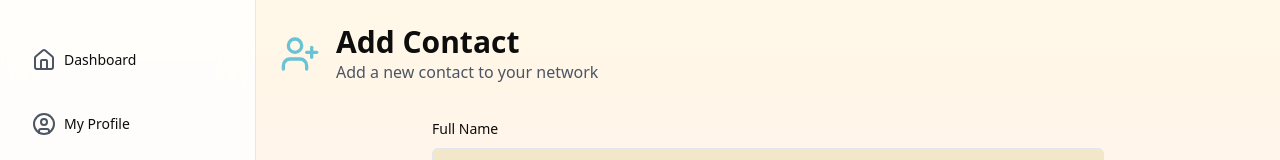
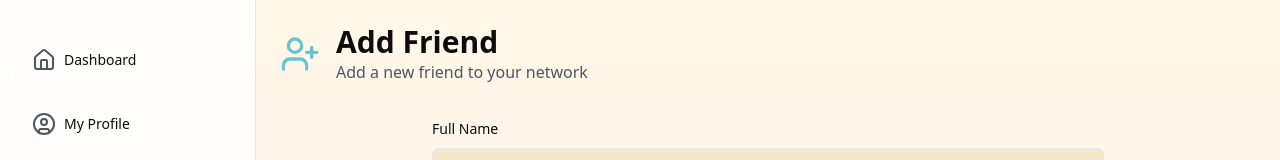
Before and after one commit to MasterHurrikane/friendly-connectivity, a React (Vite) app: page /add in a window 1280 px wide. Shown: the top 160 px of the page. Built offline with nearby package versions, Linux system fonts and the light colour scheme.

Commit message:
Update navigation label to "Add Friend"
Changed the navigation label from "Add Contact" to "Add Friend" to better reflect the functionality.
[skip gpt_engineer]

```diff
--- a/src/components/Navigation.tsx
+++ b/src/components/Navigation.tsx
@@ -11,7 +11,7 @@ const Navigation = () => {
     { path: "/", icon: Home, label: "Dashboard" },
     { path: "/profile", icon: UserCircle, label: "My Profile" },
     { path: "/contacts", icon: Users, label: "Friends" },
-    { path: "/add", icon: UserPlus, label: "Add Contact" },
+    { path: "/add", icon: UserPlus, label: "Add Friend" },
     { path: "/calendar", icon: Calendar, label: "Calendar" },
   ];
 
--- a/src/pages/AddContact.tsx
+++ b/src/pages/AddContact.tsx
@@ -23,8 +23,8 @@ const AddContact = () => {
       <Navigation />
       <main className="p-6 md:ml-64">
         <PageHeader
-          title="Add Contact"
-          description="Add a new contact to your network"
+          title="Add Friend"
+          description="Add a new friend to your network"
           icon={UserPlus}
         />
 
```
